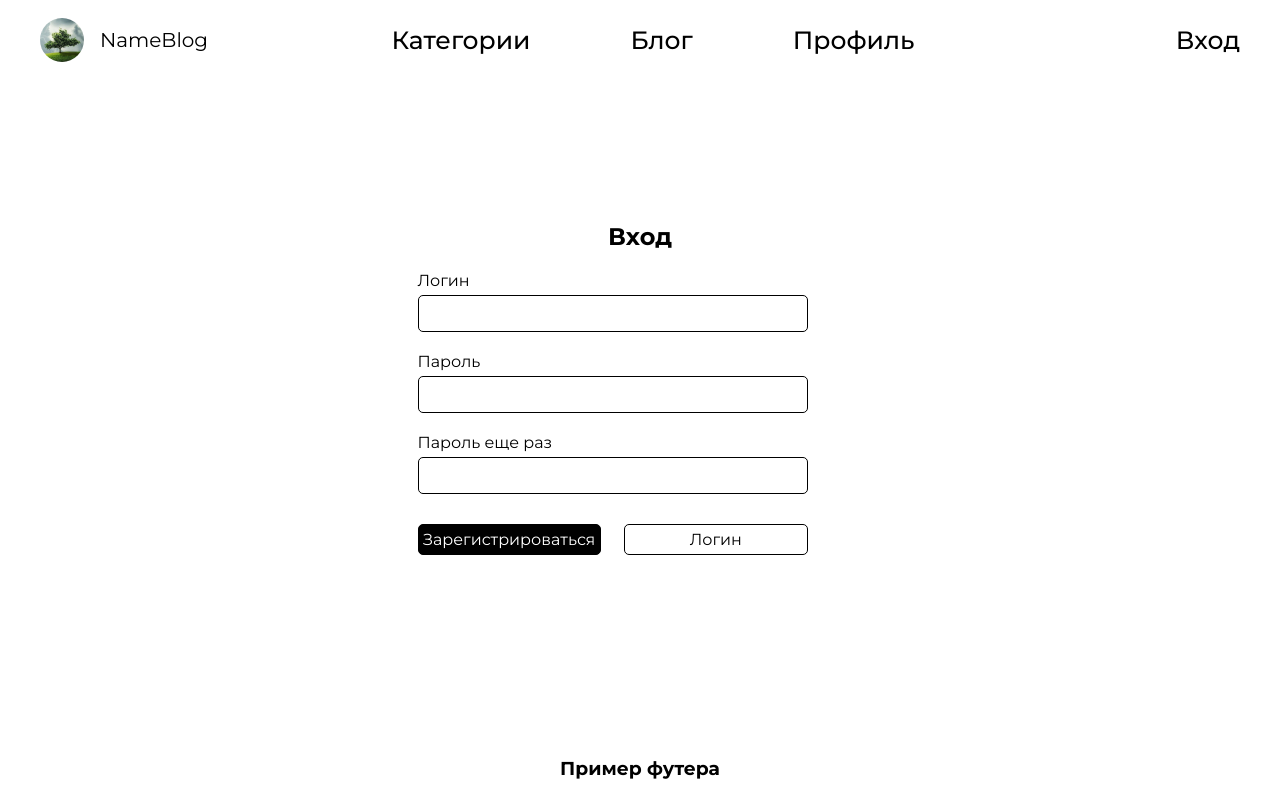
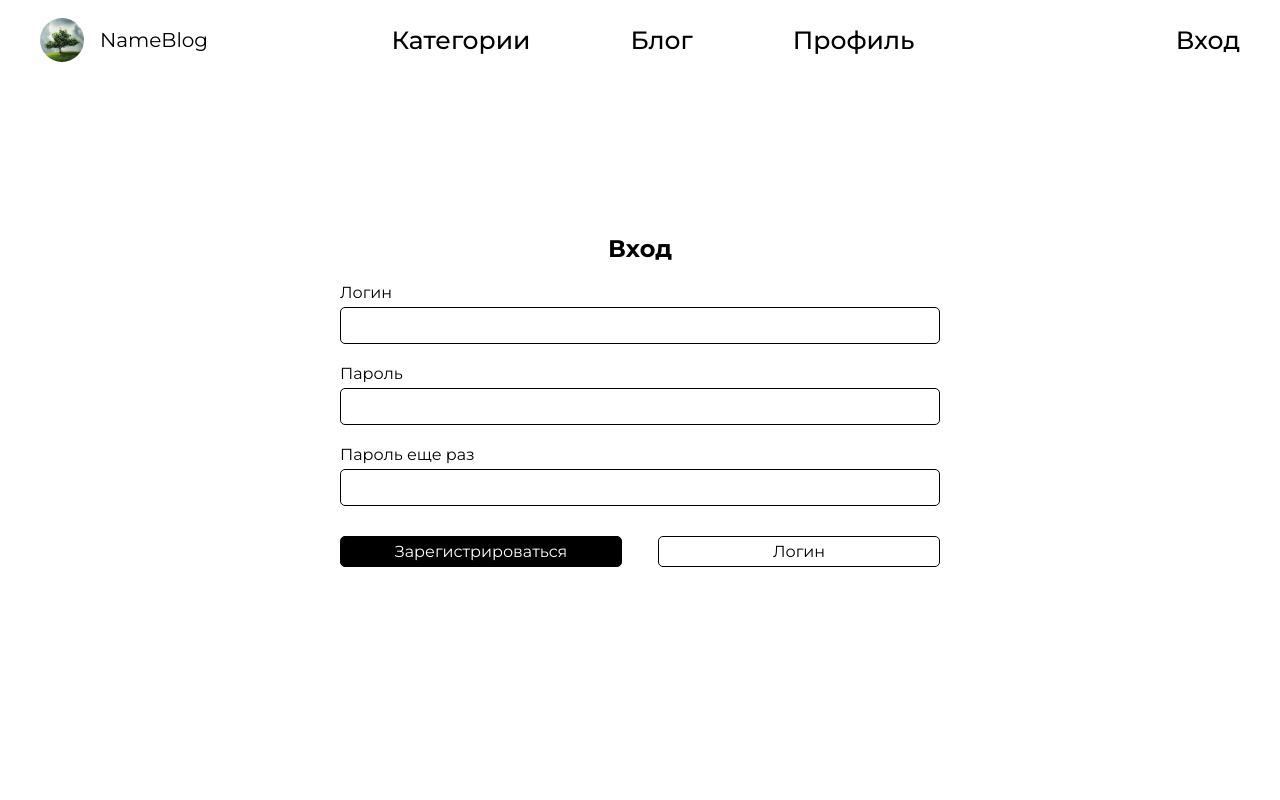
Before and after one commit to nokk3r-mospolytech/vue-pd-frontend-6, a Vue app: page /register in a window 1280 px wide. Built offline with nearby package versions, Linux system fonts and the light colour scheme.

Commit message:
small fixed changes

```diff
--- a/src/App.vue
+++ b/src/App.vue
@@ -72,15 +72,49 @@ a {
    }
 }
 
-@media (min-width: 1920px) {
+@media (max-width: 1400px) {
    #app {
-      width: 1700px;
+      width: 100%;
    }
 }
 
-@media (max-width: 1400px) {
-   #app {
-      width: 100%;
+form {
+   display: flex;
+   flex-direction: column;
+   align-items: start;
+
+   > span {
+      margin-top: 20px;
+   }
+
+   input {
+      padding: 10px;
+      margin-top: 5px;
+      border: 1px solid black;
+      border-radius: 5px;
+   }
+
+   .password {
+      justify-content: space-between;
+      align-items: center;
+   }
+
+   .ul_buttons {
+      justify-content: space-between;
+      align-items: center;
+      margin-top: 30px;
+
+      .buttons {
+         padding: 5px;
+         border: 1px solid black;
+         border-radius: 5px;
+         justify-content: center;
+      }
+
+      .buttons_submit {
+         background: black;
+         color: white;
+      }
    }
 }
 
--- a/src/components/Footer.vue
+++ b/src/components/Footer.vue
@@ -1,6 +1,5 @@
 <template>
    <footer>
-      <h3>Пример футера</h3>
    </footer>
 </template>
 
--- a/src/views/CategoriesViews.vue
+++ b/src/views/CategoriesViews.vue
@@ -90,8 +90,7 @@ export default {
       margin-top: 50px;
 
       > * {
-         margin-top: 20px;
-         margin-right: 20px;
+         margin: 15px;
       }
    }
 
--- a/src/views/LoginView.vue
+++ b/src/views/LoginView.vue
@@ -44,29 +44,19 @@ export default {
    }
 
    form {
+      width: 600px;
       margin-left: 155px;
-      display: flex;
-      flex-direction: column;
-      width: 600px;
-      align-items: start;
 
       > span {
          width: 65%;
-         margin-top: 20px;
       }
 
-      input {
+      > input {
          width: 65%;
-         padding: 10px;
-         margin-top: 5px;
-         border: 1px solid black;
-         border-radius: 5px;
       }
 
       .password {
          width: 100%;
-         justify-content: space-between;
-         align-items: center;
 
          input {
             width: 65%;
@@ -74,8 +64,6 @@ export default {
       }
 
       .ul_buttons {
-         justify-content: space-between;
-         align-items: center;
          width: 65%;
          margin-top: 30px;
 
@@ -85,15 +73,6 @@ export default {
 
          .buttons {
             width: 47%;
-            padding: 5px;
-            border: 1px solid black;
-            border-radius: 5px;
-            justify-content: center;
-         }
-
-         .buttons_submit {
-            background: black;
-            color: white;
          }
       }
    }
--- a/src/views/ProfileView.vue
+++ b/src/views/ProfileView.vue
@@ -10,9 +10,9 @@
                <h3>Анна Светова</h3>
                <span>svetova@yandex.ru</span>
             </div>
-            <div class="btn">
+            <router-link to="/setting" class="btn">
                <span>изменить профиль</span>
-            </div>
+            </router-link>
          </div>
       </div>
       <h2>Вы подписаны</h2>
@@ -148,7 +148,7 @@ export default {
       margin-top: 50px;
 
       > * {
-         margin-right: 20px;
+         margin: 15px;
       }
    }
 
--- a/src/views/RegisterView.vue
+++ b/src/views/RegisterView.vue
@@ -3,7 +3,7 @@
       <h2>Вход</h2>
       <form action="#">
          <span>Логин</span>
-         <input class="login" type="text">
+         <input class="log" type="text">
          <span>Пароль</span>
          <input class="pass pass-1" type="password">
          <span>Пароль еще раз</span>
@@ -43,39 +43,26 @@ export default {
    }
 
    form {
-      margin-left: 155px;
-      display: flex;
-      flex-direction: column;
       width: 600px;
-      align-items: start;
 
       > span {
-         width: 65%;
-         margin-top: 20px;
+         width: 100%;
       }
 
       > input {
-         width: 65%;
-         padding: 10px;
-         margin-top: 5px;
-         border: 1px solid black;
-         border-radius: 5px;
+         width: 100%;
       }
 
       .password {
          width: 100%;
-         justify-content: space-between;
-         align-items: center;
 
          input {
-            width: 65%;
+            width: 100%;
          }
       }
 
       .ul_buttons {
-         justify-content: space-between;
-         align-items: center;
-         width: 65%;
+         width: 100%;
          margin-top: 30px;
 
          input {
@@ -84,15 +71,6 @@ export default {
 
          .buttons {
             width: 47%;
-            padding: 5px;
-            border: 1px solid black;
-            border-radius: 5px;
-            justify-content: center;
-         }
-
-         .buttons_submit {
-            background: black;
-            color: white;
          }
       }
    }
```
